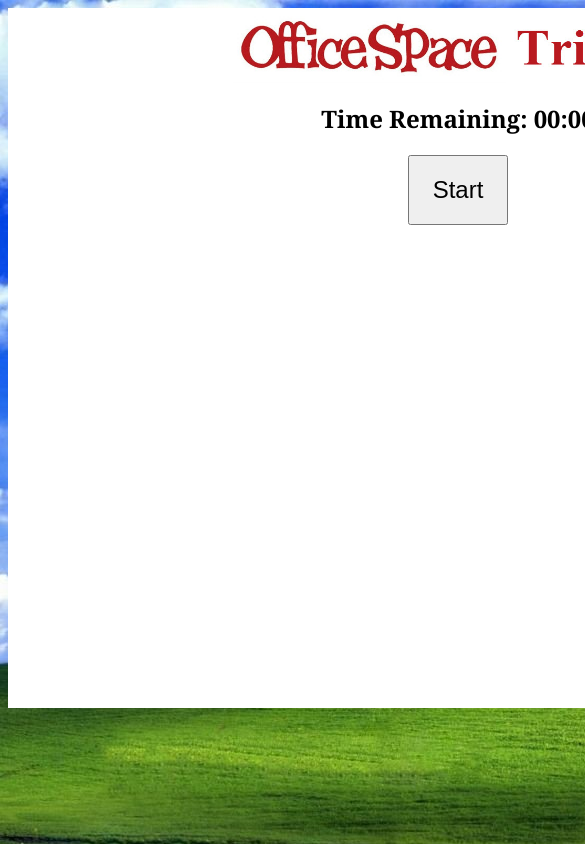
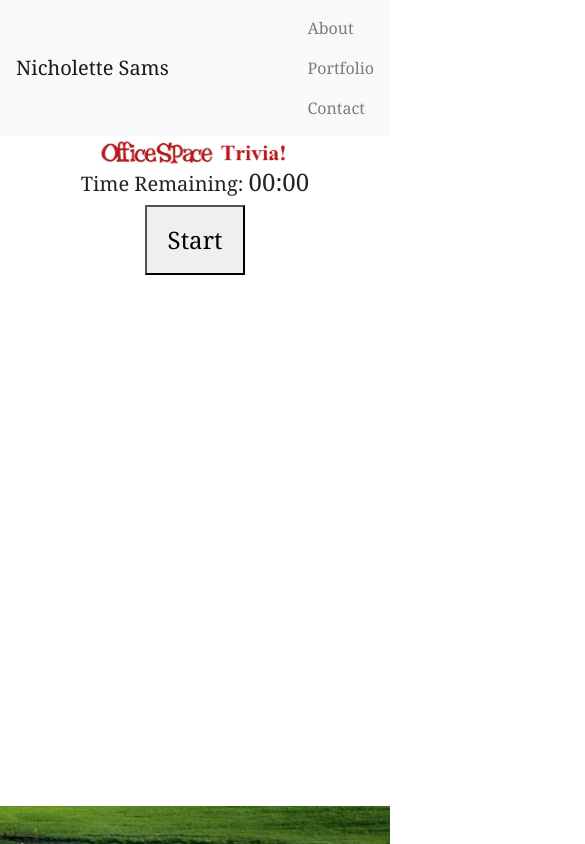
Before and after one commit to nicholettesams/TriviaGame, a plain HTML site: page index.html in a window 390 px wide. Shown: the top 844 px of the page, 585 px wide, since content can reach past the window. Drawn offline with nearby package versions, Linux system fonts and the light colour scheme.

Commit message:
Add navbar, fix styling, add media query

```diff
--- a/assets/css/style.css
+++ b/assets/css/style.css
@@ -6,8 +6,9 @@
 #container{
     background-color: white;
     margin: 0 auto;
-    width: 900px;
-    height: 700px;
+    width: 100%;
+    max-width: 900px;
+    height: 670px;
     text-align: center;
 }
 
@@ -29,13 +30,7 @@
 }
 
 #correct-answer img{
-    max-height: 300px;
-}
-
-h1{
-    text-align: center;
-    color: red;
-    font-size: 50px;
+    height: 200px;
 }
 
 h2{
@@ -56,3 +51,16 @@
 .answer-radio{
     margin-left: 30px;
 }
+
+@media only screen and (max-width : 640px) {
+    h2{
+        font-size: 20px;
+    }
+    #question{
+        font-size: 20px;
+    }
+    #answers{
+        font-size: 12px;
+    }
+
+}
--- a/index.html
+++ b/index.html
@@ -5,10 +5,21 @@
     <meta http-equiv="X-UA-Compatible" content="IE=edge">
     <title>Page Title</title>
     <meta name="viewport" content="width=device-width, initial-scale=1">
+    <!--Bootstrap-->
+    <link rel="stylesheet" href="https://stackpath.bootstrapcdn.com/bootstrap/4.1.3/css/bootstrap.min.css" integrity="sha384-MCw98/SFnGE8fJT3GXwEOngsV7Zt27NXFoaoApmYm81iuXoPkFOJwJ8ERdknLPMO" crossorigin="anonymous">
     <!-- Style -->
     <link rel="stylesheet" type="text/css" media="screen" href="assets/css/style.css" />
  </head>
 <body>
+    <nav class="navbar navbar-expand-lg navbar-light bg-light">
+        <a class="navbar-brand" href="https://nicholettesams.github.io/Responsive-Portfolio/index.html">Nicholette Sams</a>
+        <div class="navbar-nav">
+            <a class="nav-item nav-link" href="https://nicholettesams.github.io/Responsive-Portfolio/index.html">About<span class="sr-only">(current)</span></a>
+            <a class="nav-item nav-link" href="https://nicholettesams.github.io/Responsive-Portfolio/portfolio.html">Portfolio</a>
+            <a class="nav-item nav-link" href="https://nicholettesams.github.io/Responsive-Portfolio/contact.html">Contact</a>
+        </div>
+    </nav>
+
     <div id="container">
         <img id="Title" src="assets/images/OfficeSpaceTitle.jpg">
         <h2>Time Remaining: <span id="timer">00:00</span></h2>
```
